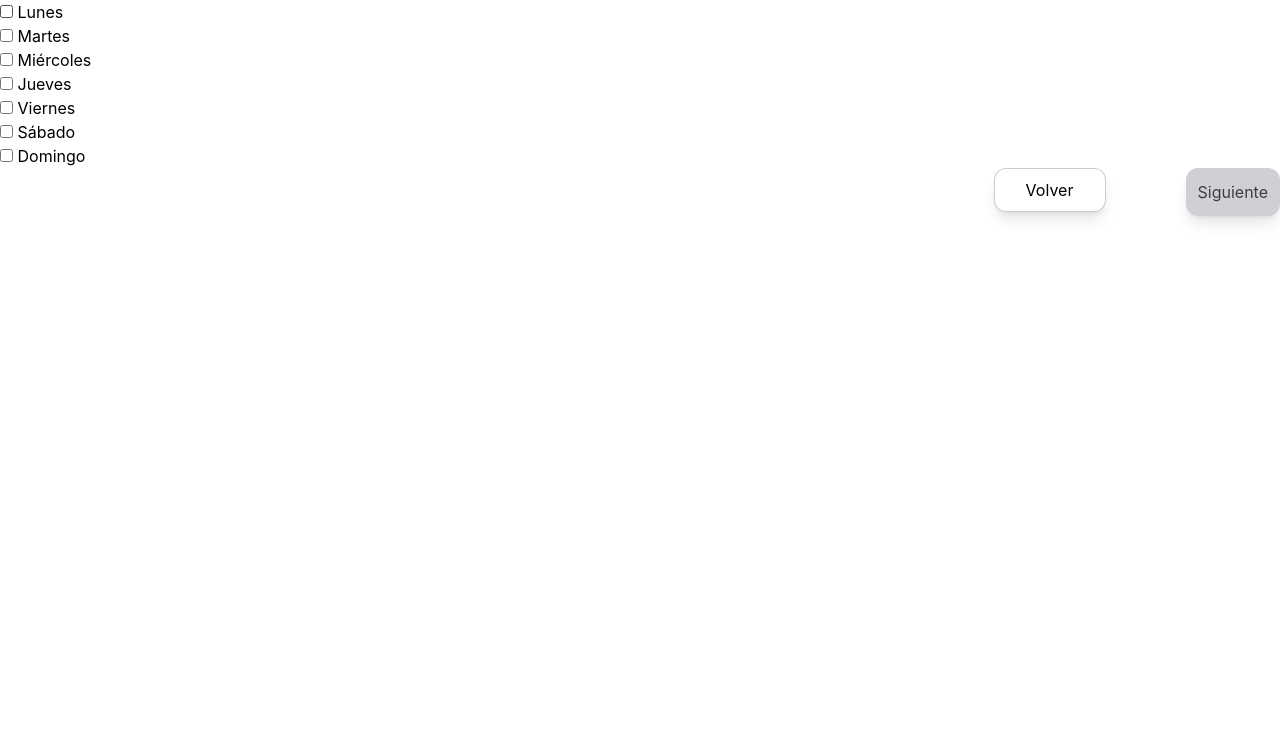
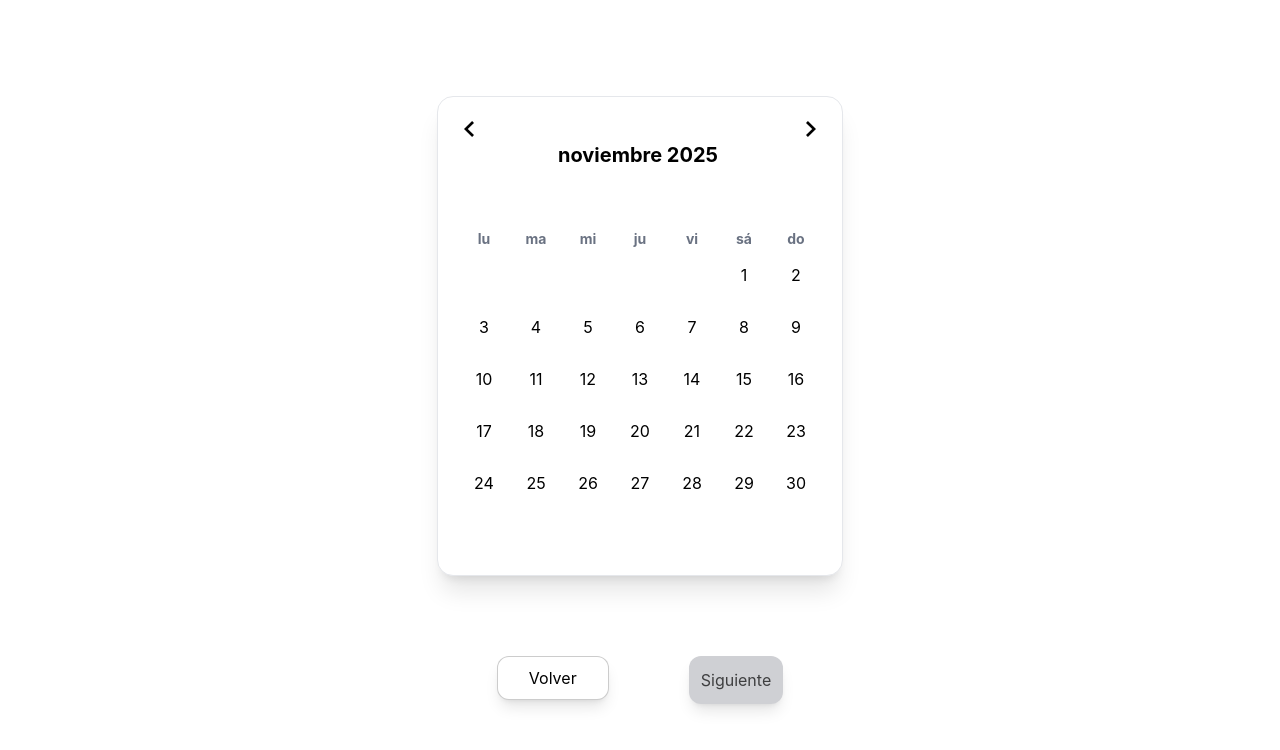
Before and after one commit to palavecino12/Dooria, a React app in the folder frontend/: page /mobile/register in a window 1280 px wide. Shown: the top 750 px of the page. Built offline with nearby package versions, Linux system fonts and the light colour scheme; the HTML template or start-up script is replaced by a standard one.

Commit message:
Termine el componente MonthlySelector

```diff
--- a/frontend/package.json
+++ b/frontend/package.json
@@ -14,6 +14,7 @@
     "face-api.js": "^0.22.2",
     "lucide-react": "^0.554.0",
     "react": "^19.1.1",
+    "react-day-picker": "^9.11.2",
     "react-dom": "^19.1.1",
     "react-hook-form": "^7.66.1",
     "react-router-dom": "^7.9.6",
--- a/frontend/src/App.tsx
+++ b/frontend/src/App.tsx
@@ -2,10 +2,10 @@
 //import Mobile from "./pages/mobile"
 //import Register from "./pages/mobile/Register"
 //import Intercom from "./pages/Intercom"
-import { WeeklySelector } from "./components/forms/FormUserAccess/WeeklySelector"
+import { MonthlySelector } from "./components/forms/FormUserAccess/MonthlySelector"
 function App() {
   return (
-    <WeeklySelector/>
+    <MonthlySelector/>
     //<BrowserRouter>
     //  <Routes>
     //    <Route path="/mobile" element={<Mobile/>}/>
--- a/frontend/src/components/cameras/CameraRegister.tsx
+++ b/frontend/src/components/cameras/CameraRegister.tsx
@@ -1,3 +1,4 @@
+//Componente final del registro de usario, obtiene todos los datos de los formularios, crea el descriptor y almacena el usuario
 import { useState } from "react";
 import { useCamera } from "../../hooks/useCamera";
 import { useFaceDetection } from "../../hooks/useFaceDetection";
@@ -26,6 +27,7 @@ export const CameraRegister=({data,backToForm}:props)=> {
                 number: data.number,
                 address:data.address,
                 rol: data.rol
+                //Agregar los atributos de acceso opcionales
             });
             console.log("Respuesta registro:", resp);
 
--- a/frontend/src/components/forms/FormUser/index.tsx
+++ b/frontend/src/components/forms/FormUser/index.tsx
@@ -28,7 +28,7 @@ export const FormUser=({title,initialValues,buttonText,onSubmit,closeForm}:props
     const handleFormSubmit:SubmitHandler<FormValues>= async (data)=>{
 
         try {
-            await onSubmit(data)//Ejecutamos la funcion de crear o editar usuario
+            await onSubmit(data)//Ejecutamos la funcion que recibimos por parametro (en este caso manda data a otro componente)
         } catch (error) {
             //Error general al crear un usuario
             setError("root",{type:"network",message:"Error al crear el usuario"})
--- a/frontend/src/components/forms/FormUserAccess/MonthlySelector.tsx
+++ b/frontend/src/components/forms/FormUserAccess/MonthlySelector.tsx
@@ -0,0 +1,49 @@
+import { useState } from "react";
+import { DayPicker } from "react-day-picker";
+import { es } from "react-day-picker/locale";
+
+export const MonthlySelector=()=>{
+
+    const [selectedDays, setSelectedDays] = useState<Date[]>([]);
+
+    const handleSubmitUser=()=>{
+
+        console.log(selectedDays)
+    }
+
+    return(
+        <div className="h-screen flex flex-col justify-center items-center gap-20">
+
+            {/* Calendario */}
+            <div>
+                <DayPicker mode="multiple" selected={selectedDays} onSelect={(days) => setSelectedDays(days ?? [])} required locale={es}
+                    classNames={{
+                        root: "h-120 rounded-2xl p-5 bg-white shadow-xl border border-gray-200",
+                        month: "relative space-y-15",
+                        caption: "grid grid-cols-3 items-center px-5",
+                        caption_label: "text-xl font-bold m-25",
+                        nav: "flex items-center justify-between col-span-3",
+                        nav_button_previous: "pointer-events-auto justify-self-start text-gray-600",
+                        nav_button_next: "pointer-events-auto justify-self-end text-gray-600",
+                        weekdays: "grid grid-cols-7 text-sm font-medium text-gray-500",
+                        week: "grid grid-cols-7",
+                        day: "w-11 h-11 flex items-center justify-center rounded-xl m-1",
+                        selected: "bg-gray-600 text-white",
+                        day_today: "border border-gray-200",
+                        day_outside: "text-gray-300"}}/>
+            </div>
+
+            {/* Botones */}
+            <div className="flex flex-row-reverse gap-20">
+                <button
+                    onClick={handleSubmitUser}
+                    className="bg-gray-900/20 p-3 text-black/70 rounded-xl shadow-lg transition-all duration-200
+                            active:bg-gray-200 active:shadow-inner">Siguiente</button>
+                <button className="bg-white border border-black/20 w-28 h-11 text-black rounded-xl shadow-lg transition-all duration-200
+                            active:bg-gray-200 active:shadow-inner">Volver</button>
+            </div>
+
+        </div>
+
+    )
+}
--- a/frontend/src/components/forms/FormUserAccess/WeeklySelector.tsx
+++ b/frontend/src/components/forms/FormUserAccess/WeeklySelector.tsx
@@ -1,24 +1,114 @@
-//Lo que tengo que hacer aca es recibir la data del usuario que obtenemos en el formUserCreate y sumarle la data de acceso
+//Lo que tengo que hacer aca es recibir la data del usuario que obtenemos en el formUserCreate y sumarle la data de acceso que obtenemos aca
 //Luego mandamos esa data a CamaraRegister para que junto al descriptor cree el usuario
+import { useRef } from "react";
+import type { FormValues } from "../../../schemas/schemaForm";
+
+interface props{
+    data:FormValues
+}
+
 export const WeeklySelector=()=>{
+
+    const containerRef=useRef<HTMLDivElement>(null)
+
+    const handleSubmitUser=()=>{
+
+        if(!containerRef.current)return;
+        const checkedInputs = containerRef.current.querySelectorAll(
+            'input[type="checkbox"]:checked'
+        );
+
+        const selectedDays = Array.from(checkedInputs).map(
+            (input) => Number((input as HTMLInputElement).value)
+        );
+
+        console.log(selectedDays);
+    }
+
     return(
-        <div>
-            <div className="flex flex-col">
-                <label><input type="checkbox" value="1"/> Lunes</label>
-                <label><input type="checkbox" value="2"/> Martes</label>
-                <label><input type="checkbox" value="3"/> Miércoles</label>
-                <label><input type="checkbox" value="4"/> Jueves</label>
-                <label><input type="checkbox" value="5"/> Viernes</label>
-                <label><input type="checkbox" value="6"/> Sábado</label>
-                <label><input type="checkbox" value="7"/> Domingo</label>
+        <div className="h-screen flex flex-col justify-center items-center gap-20">
+            <h1 className="text-3xl font-medium">Semanal</h1>
+
+            {/* Dias */}
+            <div ref={containerRef} className="flex flex-col gap-6">
+
+                <label>
+                    <input type="checkbox" value="1" className="hidden peer" />
+                    <div className="bg-white border border-black/20 w-50 h-11 text-black rounded-xl shadow-lg
+                        transition-all duration-200 flex justify-center items-center peer-checked:bg-gray-600
+                        peer-checked:shadow-inner peer-checked:text-white">
+                        Lunes
+                    </div>
+                </label>
+
+                <label>
+                    <input type="checkbox" value="2" className="hidden peer" />
+                    <div className="bg-white border border-black/20 w-50 h-11 text-black rounded-xl shadow-lg
+                        transition-all duration-200 flex justify-center items-center peer-checked:bg-gray-600
+                        peer-checked:shadow-inner peer-checked:text-white">
+                        Martes
+                    </div>
+                </label>
+
+                <label>
+                    <input type="checkbox" value="3" className="hidden peer" />
+                    <div className="bg-white border border-black/20 w-50 h-11 text-black rounded-xl shadow-lg
+                        transition-all duration-200 flex justify-center items-center peer-checked:bg-gray-600
+                        peer-checked:shadow-inner peer-checked:text-white">
+                        Miercoles
+                    </div>
+                </label>
+
+                <label>
+                    <input type="checkbox" value="4" className="hidden peer" />
+                    <div className="bg-white border border-black/20 w-50 h-11 text-black rounded-xl shadow-lg
+                        transition-all duration-200 flex justify-center items-center peer-checked:bg-gray-600
+                        peer-checked:shadow-inner peer-checked:text-white">
+                        Jueves
+                    </div>
+                </label>
+
+                <label>
+                    <input type="checkbox" value="5" className="hidden peer" />
+                    <div className="bg-white border border-black/20 w-50 h-11 text-black rounded-xl shadow-lg
+                        transition-all duration-200 flex justify-center items-center peer-checked:bg-gray-600
+                        peer-checked:shadow-inner peer-checked:text-white">
+                        Viernes
+                    </div>
+                </label>
+
+                <label>
+                    <input type="checkbox" value="6" className="hidden peer" />
+                    <div className="bg-white border border-black/20 w-50 h-11 text-black rounded-xl shadow-lg
+                        transition-all duration-200 flex justify-center items-center peer-checked:bg-gray-600
+                        peer-checked:shadow-inner peer-checked:text-white">
+                        Sabado
+                    </div>
+                </label>
+
+                <label>
+                    <input type="checkbox" value="7" className="hidden peer" />
+                    <div className="bg-white border border-black/20 w-50 h-11 text-black rounded-xl shadow-lg
+                        transition-all duration-200 flex justify-center items-center peer-checked:bg-gray-600
+                        peer-checked:shadow-inner peer-checked:text-white">
+                        Domingo
+                    </div>
+                </label>
+
+
+
             </div>
+
             {/* Botones */}
             <div className="flex flex-row-reverse gap-20">
-                <button className="bg-gray-900/20 p-3 text-black/70 rounded-xl shadow-lg transition-all duration-200 cursor-pointer
-                            hover:shadow-2xl hover:-translate-y-1 active:bg-gray-200 active:shadow-inner">Siguiente</button>
-                <button className="bg-white border border-black/20 w-28 h-11 text-black rounded-xl shadow-lg transition-all duration-200 cursor-pointer
-                        hover:shadow-2xl hover:-translate-y-1 active:bg-gray-200 active:shadow-inner">Volver</button>
+                <button
+                    onClick={handleSubmitUser}
+                    className="bg-gray-900/20 p-3 text-black/70 rounded-xl shadow-lg transition-all duration-200
+                            active:bg-gray-200 active:shadow-inner">Siguiente</button>
+                <button className="bg-white border border-black/20 w-28 h-11 text-black rounded-xl shadow-lg transition-all duration-200
+                            active:bg-gray-200 active:shadow-inner">Volver</button>
             </div>
+
         </div>
     )
 }
```
Also changed, not shown: 1 other file (tests, documents, lock files or other folders).
